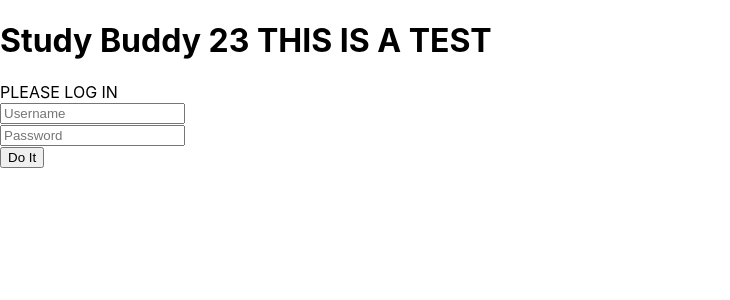
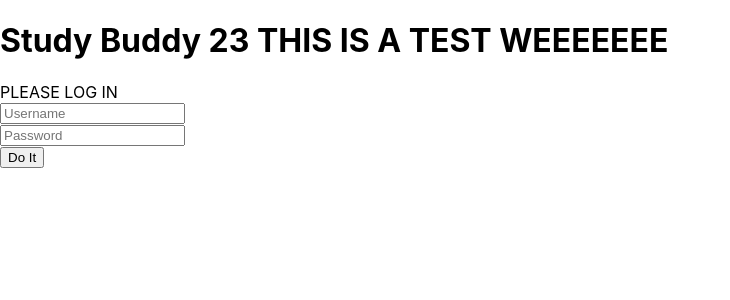
Before and after one commit to seanyoungblood/Study-Buddies, a React (Create React App) app in the folder frontend/: page / in a window 1280 px wide. Shown: the top 300 px of the page, without its empty margins (0-730 px from the left). Built offline with nearby package versions, Linux system fonts and the light colour scheme.

Commit message:
Update PageTitle.js

```diff
--- a/frontend/src/components/PageTitle.js
+++ b/frontend/src/components/PageTitle.js
@@ -3,7 +3,7 @@ import React from 'react';
 function PageTitle()
 {
    return(
-     <h1 id="title">Study Buddy 23 THIS IS A TEST</h1>
+     <h1 id="title">Study Buddy 23 THIS IS A TEST WEEEEEEE</h1>
    );
 };
 
```
